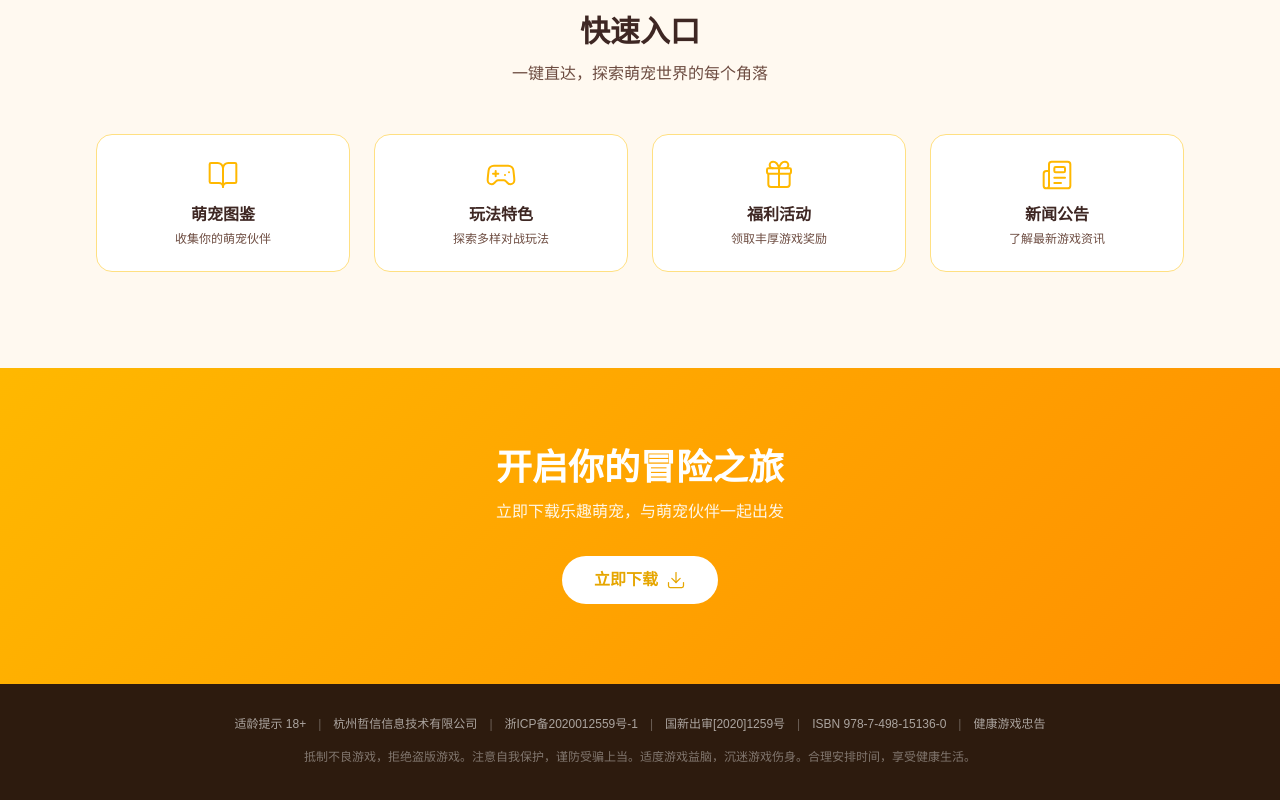
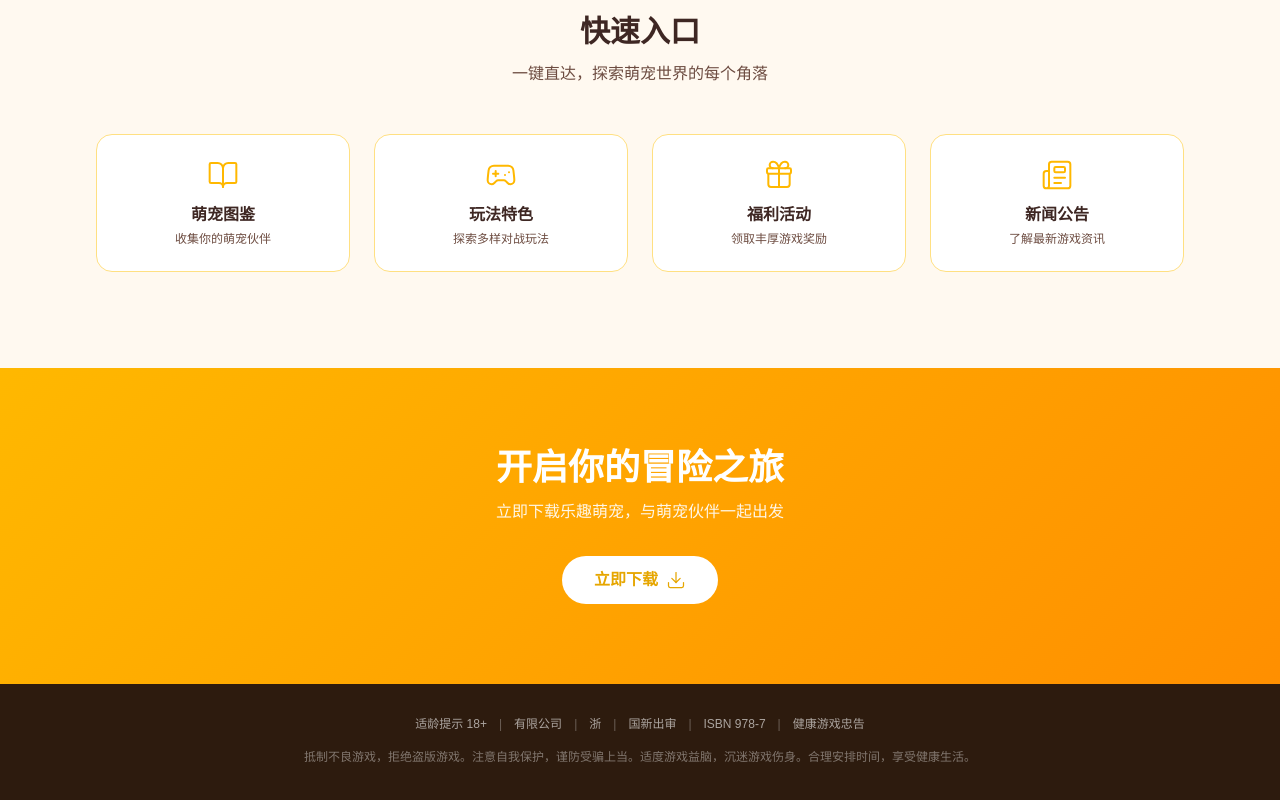
Before and after one commit to pokegmcom/lqmc, a website: page index.html in a window 1280 px wide. Shown: the part 1879-2679 px from the top of the page. Drawn offline with Linux system fonts and the light colour scheme.

Commit message:
Update index.html

```diff
--- a/index.html
+++ b/index.html
@@ -241,13 +241,13 @@
         <div class="flex flex-wrap items-center justify-center gap-x-3 gap-y-2">
           <span class="text-xs whitespace-nowrap" style="color: rgba(255,255,255,0.6);">适龄提示 18+</span>
           <span class="text-xs" style="color: rgba(255,255,255,0.3);">|</span>
-          <span class="text-xs whitespace-nowrap" style="color: rgba(255,255,255,0.6);">杭州哲信信息技术有限公司</span>
+          <span class="text-xs whitespace-nowrap" style="color: rgba(255,255,255,0.6);">有限公司</span>
           <span class="text-xs" style="color: rgba(255,255,255,0.3);">|</span>
-          <span class="text-xs whitespace-nowrap" style="color: rgba(255,255,255,0.6);">浙ICP备2020012559号-1</span>
+          <span class="text-xs whitespace-nowrap" style="color: rgba(255,255,255,0.6);">浙</span>
           <span class="text-xs" style="color: rgba(255,255,255,0.3);">|</span>
-          <span class="text-xs whitespace-nowrap" style="color: rgba(255,255,255,0.6);">国新出审[2020]1259号</span>
+          <span class="text-xs whitespace-nowrap" style="color: rgba(255,255,255,0.6);">国新出审</span>
           <span class="text-xs" style="color: rgba(255,255,255,0.3);">|</span>
-          <span class="text-xs whitespace-nowrap" style="color: rgba(255,255,255,0.6);">ISBN 978-7-498-15136-0</span>
+          <span class="text-xs whitespace-nowrap" style="color: rgba(255,255,255,0.6);">ISBN 978-7</span>
           <span class="text-xs" style="color: rgba(255,255,255,0.3);">|</span>
           <span class="text-xs whitespace-nowrap" style="color: rgba(255,255,255,0.6);">健康游戏忠告</span>
         </div>
```
